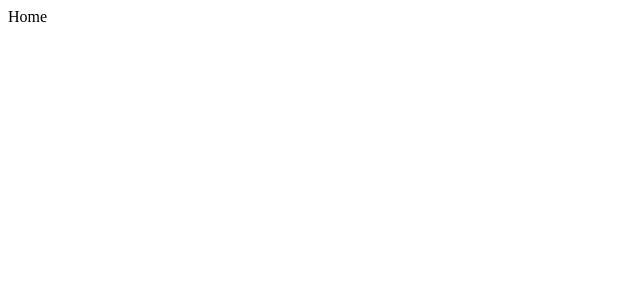
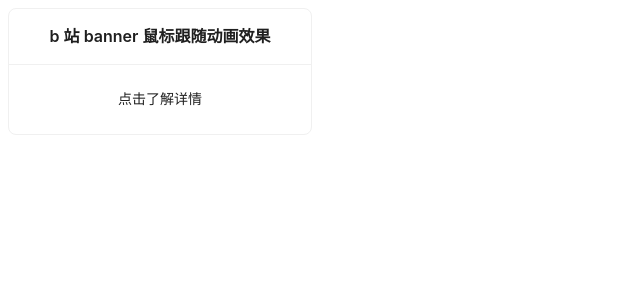
Before and after one commit to xiaojunnanya/demo, a React (Vite) app: page / in a window 1280 px wide. Shown: the top 300 px of the page, without its empty margins (0-640 px from the left). Built offline with nearby package versions, Linux system fonts and the light colour scheme.

Commit message:
feat: 构建首页样式架构

```diff
--- a/src/components/Loading/index.tsx
+++ b/src/components/Loading/index.tsx
@@ -2,12 +2,10 @@ import { memo } from 'react'
 import { Spin } from 'antd';
 import { LoadingStyled } from './style.ts';
 
-const index = memo(() => {
+export default memo(() => {
   return (
     <LoadingStyled>
       <Spin size="large"/>
     </LoadingStyled>
   )
 })
-
-export default index
--- a/src/router/index.tsx
+++ b/src/router/index.tsx
@@ -1,7 +1,7 @@
 import { RouteObject } from 'react-router-dom'
 import { lazy } from 'react'
 
-const Home = lazy(() => import('../views/Home.tsx'))
+const Home = lazy(() => import('../views/Home/index.tsx'))
 
 const routes:RouteObject[] = [
     {
--- a/src/views/Home.tsx
+++ /dev/null
@@ -1,9 +0,0 @@
-import { memo } from 'react'
-
-const Home = memo(() => {
-  return (
-    <div>Home</div>
-  )
-})
-
-export default Home
--- /dev/null
+++ b/src/views/Home/index.tsx
@@ -0,0 +1,25 @@
+import { Card, Col, Row } from 'antd'
+import { memo } from 'react'
+import { HomeStyled } from './style'
+
+import list from './list'
+
+export default memo(() => {
+  return (
+    <HomeStyled>
+      <Row gutter={[16, 16]}>
+        {
+          list.map(item =>{
+            return (
+              <Col span={6} key={item.id}>
+                <Card title={item.title}>
+                  点击了解详情
+                </Card>
+              </Col>
+            )
+          })
+        }
+      </Row>
+    </HomeStyled>
+  )
+})
--- /dev/null
+++ b/src/views/Home/list.ts
@@ -0,0 +1,6 @@
+export default [
+    {
+        id: 1,
+        title: 'b 站 banner 鼠标跟随动画效果',
+    },
+]
--- /dev/null
+++ b/src/views/Home/style.ts
@@ -0,0 +1,16 @@
+import styled from "styled-components";
+
+export const HomeStyled  = styled.div`
+    .ant-card-head{
+        .ant-card-head-title{
+            text-align: center;
+            user-select: none;
+        }
+    }
+
+    .ant-card-body{
+        text-align: center;
+        cursor: pointer;
+    }
+
+`
```
